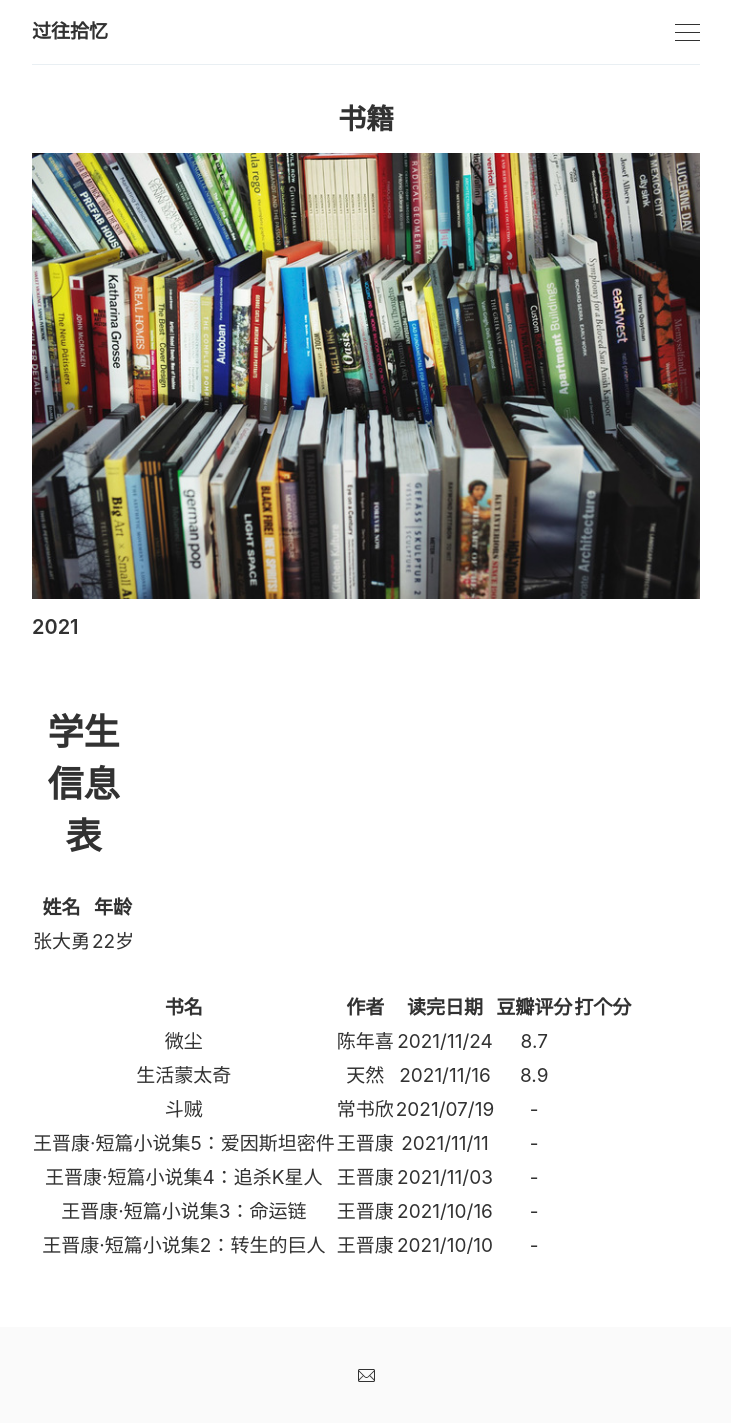
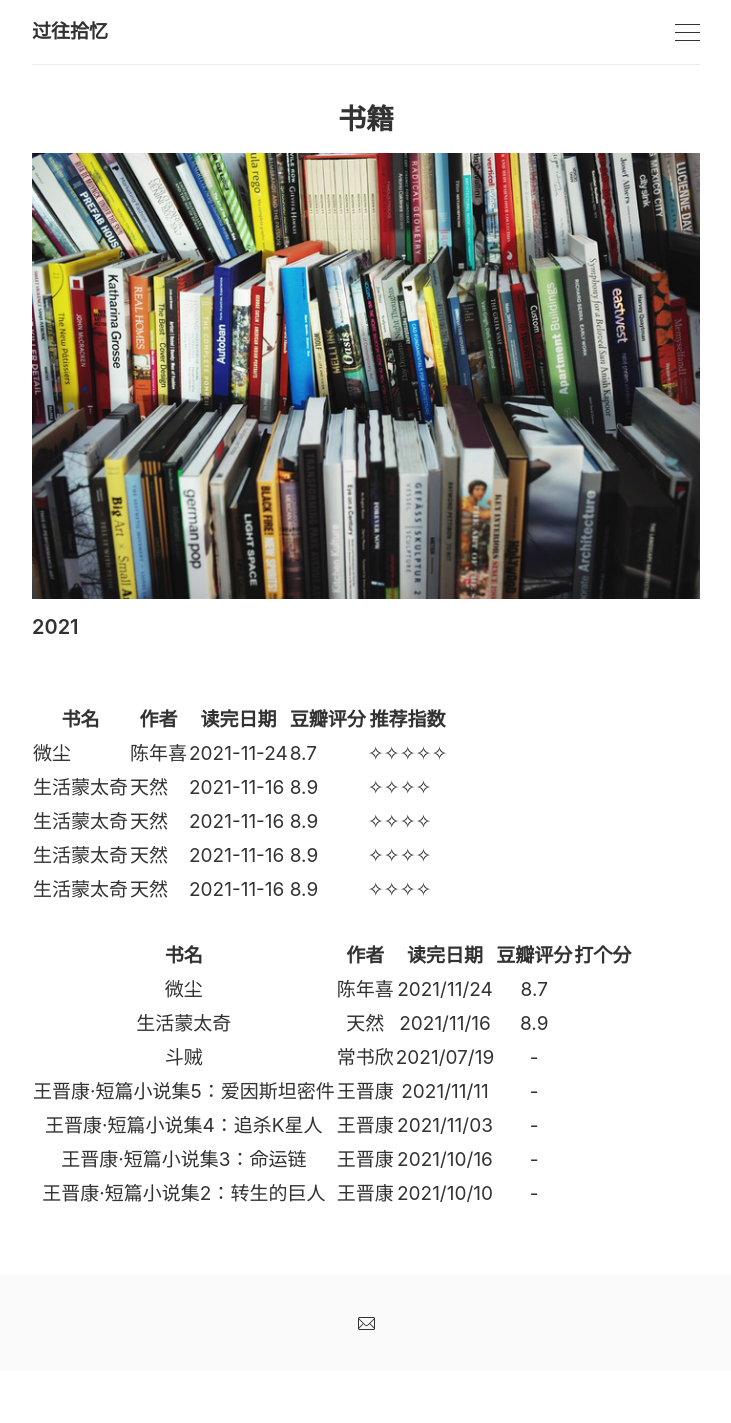
Before and after one commit to SWHL/SWHL.github.io, a Jekyll site: the page built from _pages/books.md, in a window 1280 px wide. Shown: the whole page, without its empty margins (274-1005 px from the left). Built offline with Jekyll 4.4.1, drawn with Linux system fonts in a browser that asks for light colours; comment, search, counter and statistics services are not loaded; after the commit the page ends 1371 px from its top, so only the background shows below that.

Commit message:
update files

```diff
--- a/_pages/books.md
+++ b/_pages/books.md
@@ -7,14 +7,48 @@
 #### 2021
 
 <table>
-    <caption><h1>学生信息表</h1></caption>
+    <caption></caption>
     <tr>
-　　　　　<th>姓名</th>
-         <th>年龄</th>
+　　　　　<th>书名</th>
+         <th>作者</th>
+         <th>读完日期</th>
+         <th>豆瓣评分</th>
+         <th>推荐指数</th>
 　　</tr>
 　　<tr>
-　　　　　<td>张大勇</td>
-　　　　　<td>22岁</td>
+　　　　　<td>微尘</td>
+　　　　　<td>陈年喜</td>
+　　　　　<td>2021-11-24</td>
+　　　　　<td>8.7</td>
+　　　　　<td>✧✧✧✧✧</td>
+　　</tr>
+　　<tr>
+　　　　　<td>生活蒙太奇</td>
+　　　　　<td>天然</td>
+　　　　　<td>2021-11-16</td>
+　　　　　<td>8.9</td>
+　　　　　<td>✧✧✧✧</td>
+　　</tr>
+　　<tr>
+　　　　　<td>生活蒙太奇</td>
+　　　　　<td>天然</td>
+　　　　　<td>2021-11-16</td>
+　　　　　<td>8.9</td>
+　　　　　<td>✧✧✧✧</td>
+　　</tr>
+　　<tr>
+　　　　　<td>生活蒙太奇</td>
+　　　　　<td>天然</td>
+　　　　　<td>2021-11-16</td>
+　　　　　<td>8.9</td>
+　　　　　<td>✧✧✧✧</td>
+　　</tr>
+　　<tr>
+　　　　　<td>生活蒙太奇</td>
+　　　　　<td>天然</td>
+　　　　　<td>2021-11-16</td>
+　　　　　<td>8.9</td>
+　　　　　<td>✧✧✧✧</td>
 　　</tr>
 </table>
 
```
